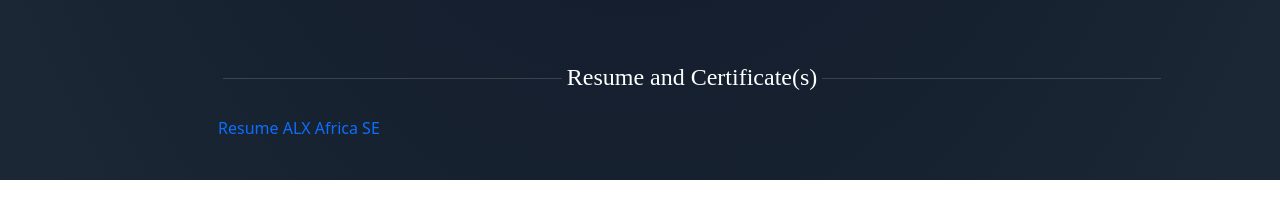
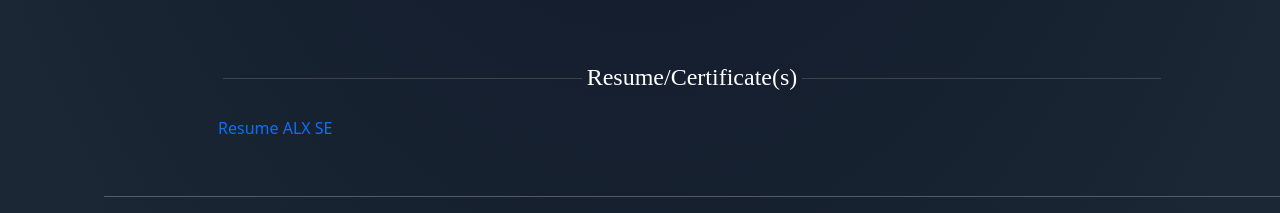
Before and after one commit to Sicelumusa1/Portfolio, a plain HTML site: page index.html in a window 1280 px wide. Shown: the part 1233-1446 px from the top of the page. Before the commit the page ends 1413 px from the top, so only its background shows below. Drawn offline with nearby package versions, Linux system fonts and the light colour scheme.

Commit message:
Corrected gramma

```diff
--- a/index.html
+++ b/index.html
@@ -48,7 +48,7 @@
             <div class="study-field">
               <h2></h2>
             </div>
-            <p>I have hands-on experience in both front-end and back-end development. Through a     rigorous 12-month software engineering program at ALX, I have developed a comprehensive skill set that includes C, Python, HTML, CSS, JavaScript, Bootstrap, Sass, jQuery, Django, Node.js and React. My journey has been marked by numerous independent and collaborative projects, each contributing to my growth and proficiency in creating efficient, user-friendly applications. My philosophy, "Place me in any scenario, and I will not only adapt but also excel," reflects my commitment to continuous learning and excellence in every challenge I undertake
+            <p>I have hands-on experience in both front-end and back-end development. Through a rigorous 12-month software engineering program at ALX, I have developed a comprehensive skill set that includes C, Python, HTML, CSS, JavaScript, Bootstrap, Sass, jQuery, Django, Node.js and React. My journey has been marked by numerous independent and collaborative projects, each contributing to my growth and proficiency in creating efficient, user-friendly applications. My philosophy, "Place me in any scenario, and I will not only adapt but also excel," reflects my commitment to continuous learning and excellence in every challenge I undertake.
             </p>
             </div>
             <div class="col-lg-6 image">
@@ -121,19 +121,20 @@
         </div>
         <div class="row">
           <div class="col-lg-12 cv-and-certificate">
-            <div class="divider"><h4>Resume and Certificate(s)</h4></div>
+            <div class="divider"><h4>Resume/Certificate(s)</h4></div>
             <div class="documents">
               <a class="customise-btn" href="assets/files/Sicelumusa-Resume.pdf">
                 Resume
               </a>
               <a  class="customise-btn" href="assets/files/17-short-specializations-certificate-sicelumusa-gabuza (2).pdf">
-                ALX Africa SE
+                ALX SE
               </a>
             </div>
           </div>
         </div>
       </div>
     </section>
+    <hr>
   </main>
   <script src="https://cdn.jsdelivr.net/npm/bootstrap@5.3.2/dist/js/bootstrap.bundle.min.js"></script>
 </body>
```
